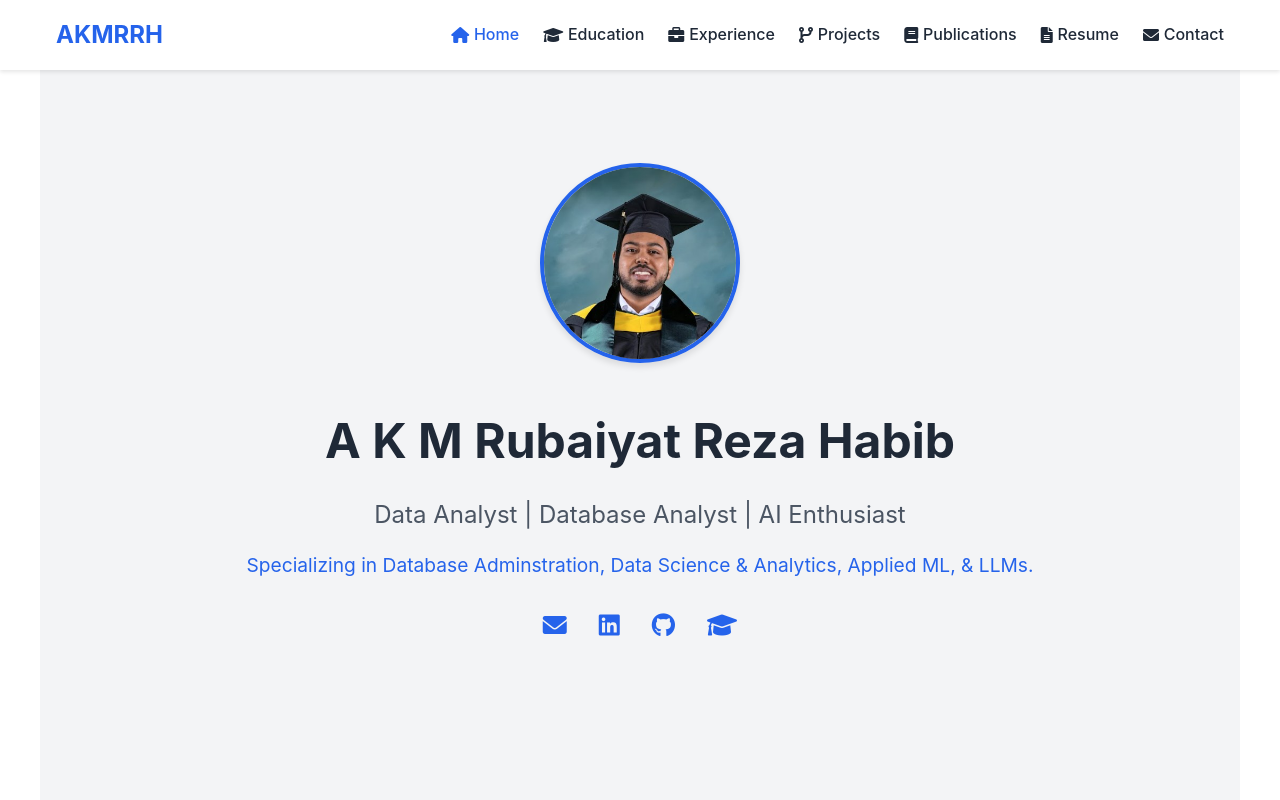
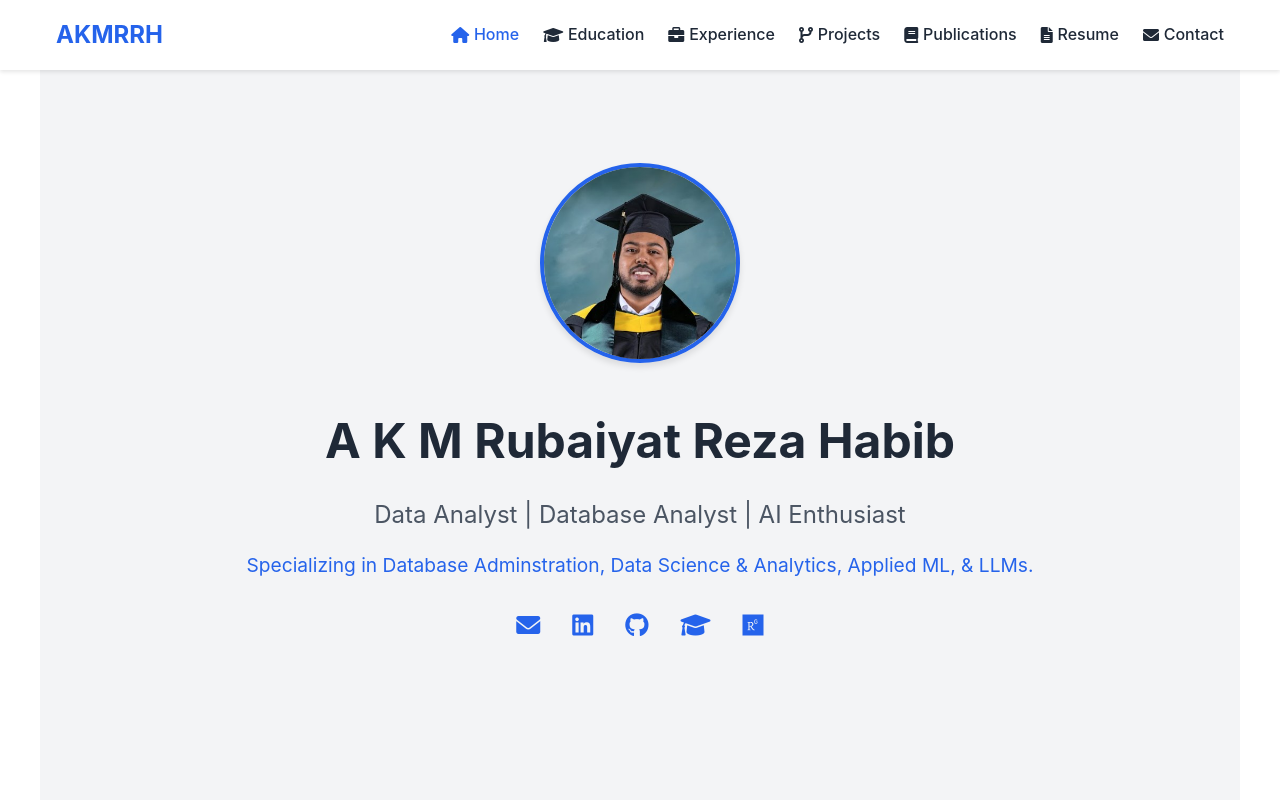
Before and after one commit to rubaiyathabib/rubaiyathabib.github.io, a plain HTML site: page index.html in a window 1280 px wide. Shown: the top 800 px of the page. Drawn offline with Linux system fonts and the light colour scheme.

Commit message:
Update index.html

```diff
--- a/index.html
+++ b/index.html
@@ -44,6 +44,7 @@
                 <a href="https://www.linkedin.com/in/rubaiyathabib/" aria-label="LinkedIn" target="_blank"><i class="fab fa-linkedin"></i></a>
                 <a href="https://github.com/rubaiyathabib" aria-label="GitHub" target="_blank"><i class="fab fa-github"></i></a>
                 <a href="https://scholar.google.com/citations?hl=en&user=cg934SsAAAAJ" aria-label="Google Scholar" target="_blank"><i class="fas fa-graduation-cap"></i></a>
+                <a href="https://www.researchgate.net/profile/A-K-M-Rubaiyat-Reza-Habib" aria-label="Research Gate" target="_blank"><i class="fab fa-researchgate"></i></a>
             </div>
         </div>
     </section>
```
